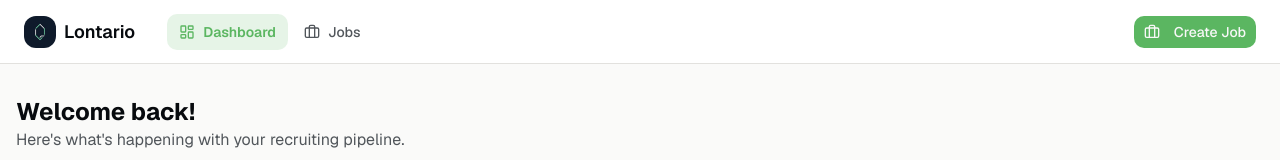
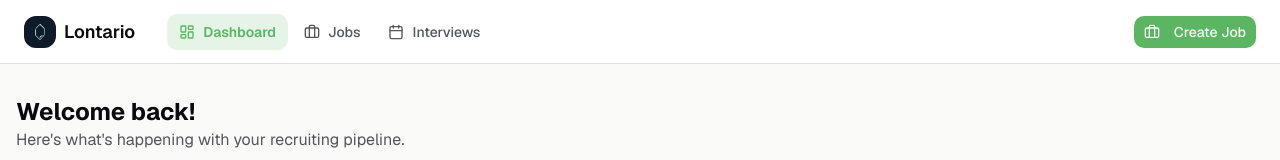
Before and after one commit to zordhalo/lontario-YC, a Next.js app in the folder ai-hiring-platform/: page /dashboard in a window 1280 px wide. Shown: the top 160 px of the page. Built offline with nearby package versions, Linux system fonts and the light colour scheme; no server answers; the database is empty.

Commit message:
Add Interviews link to app header navigation
Introduced a new 'Interviews' navigation item with a calendar icon in the app header to improve access to the interviews section.

```diff
--- a/ai-hiring-platform/components/app-header.tsx
+++ b/ai-hiring-platform/components/app-header.tsx
@@ -5,6 +5,7 @@ import Image from "next/image"
 import { usePathname } from "next/navigation"
 import {
   Briefcase,
+  Calendar,
   LayoutDashboard,
 } from "lucide-react"
 
@@ -14,6 +15,7 @@ import { Button } from "@/components/ui/button"
 const navigation = [
   { name: "Dashboard", href: "/dashboard", icon: LayoutDashboard },
   { name: "Jobs", href: "/jobs", icon: Briefcase },
+  { name: "Interviews", href: "/interviews", icon: Calendar },
 ]
 
 export function AppHeader() {
```
